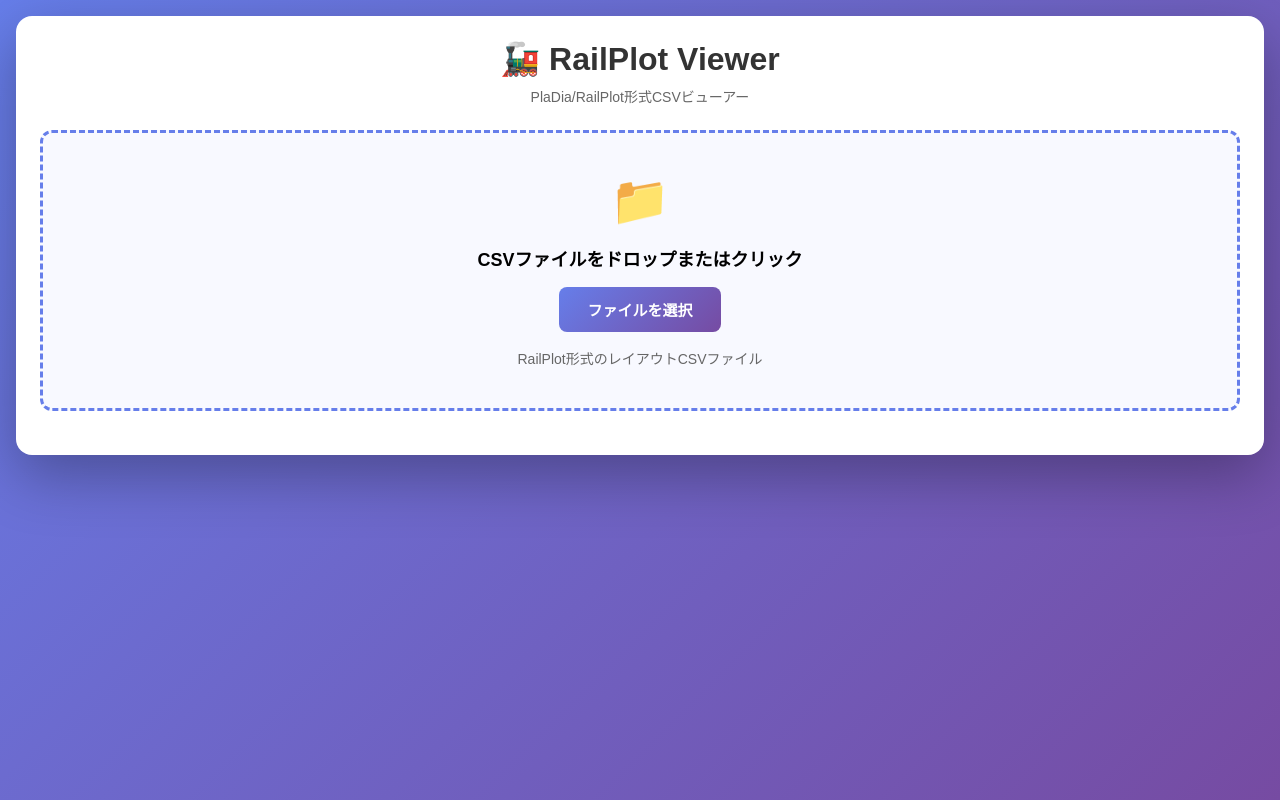
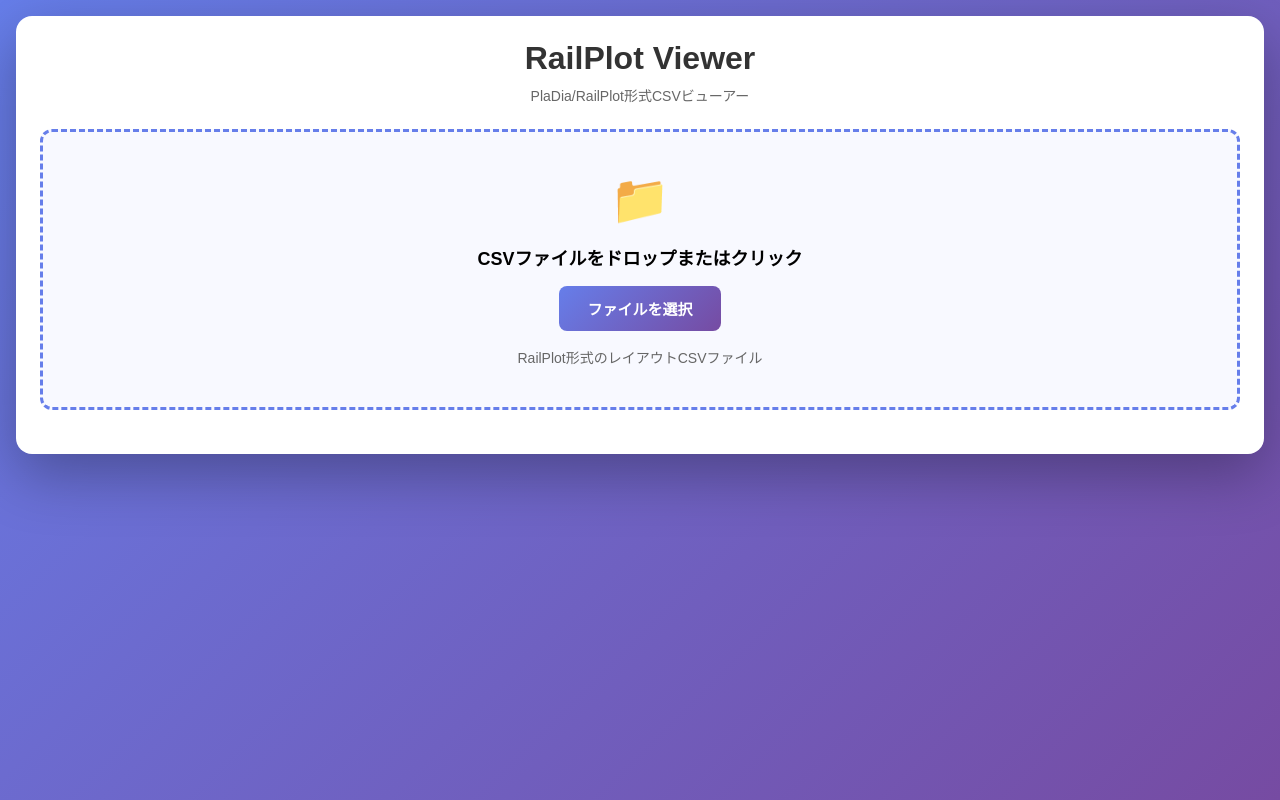
Before and after one commit to kamekyame06/RailPlotViewer-1.0, a plain HTML site: page index.html in a window 1280 px wide. Drawn offline with Linux system fonts and the light colour scheme.

Commit message:
Update index.html

```diff
--- a/index.html
+++ b/index.html
@@ -99,7 +99,7 @@
 </head>
 <body>
     <div class="container">
-        <h1>🚂 RailPlot Viewer</h1>
+        <h1>RailPlot Viewer</h1>
         <p class="subtitle">PlaDia/RailPlot形式CSVビューアー</p>
 
         <div class="upload-area" id="uploadArea">
```
